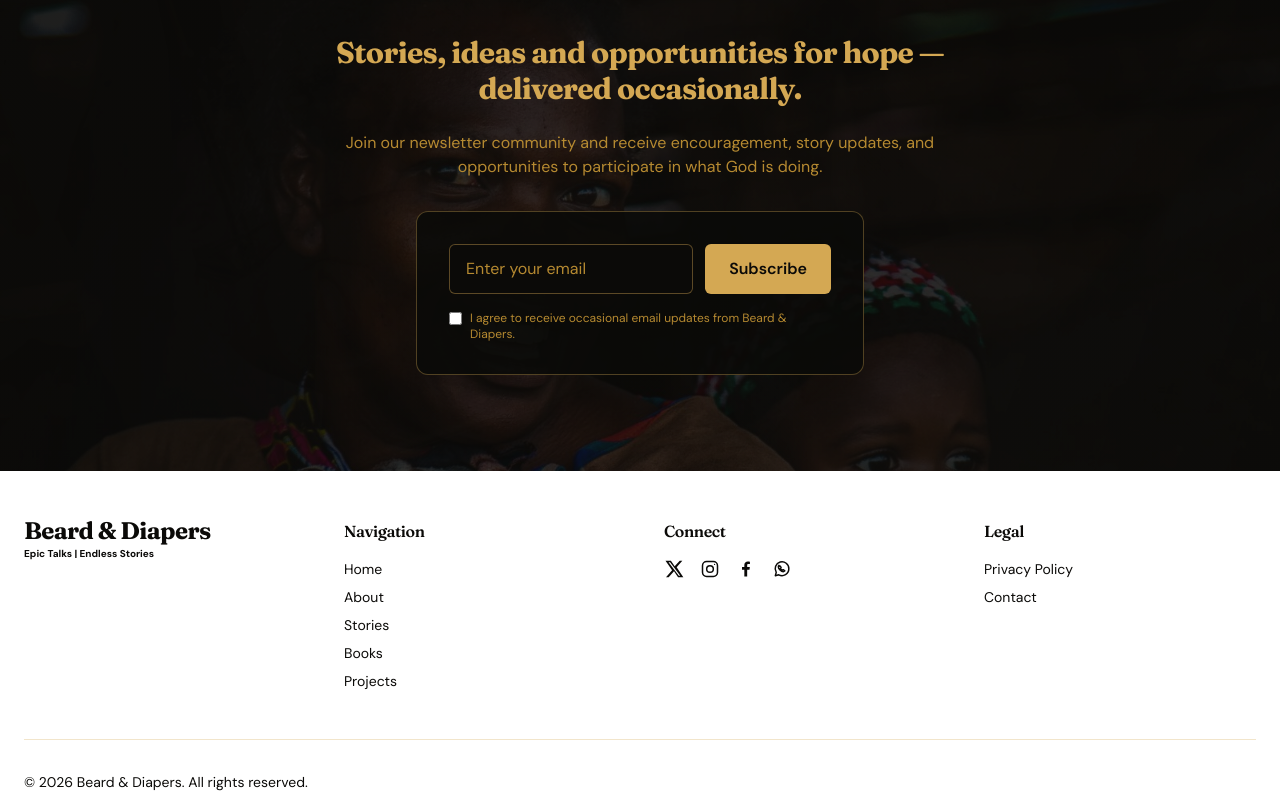
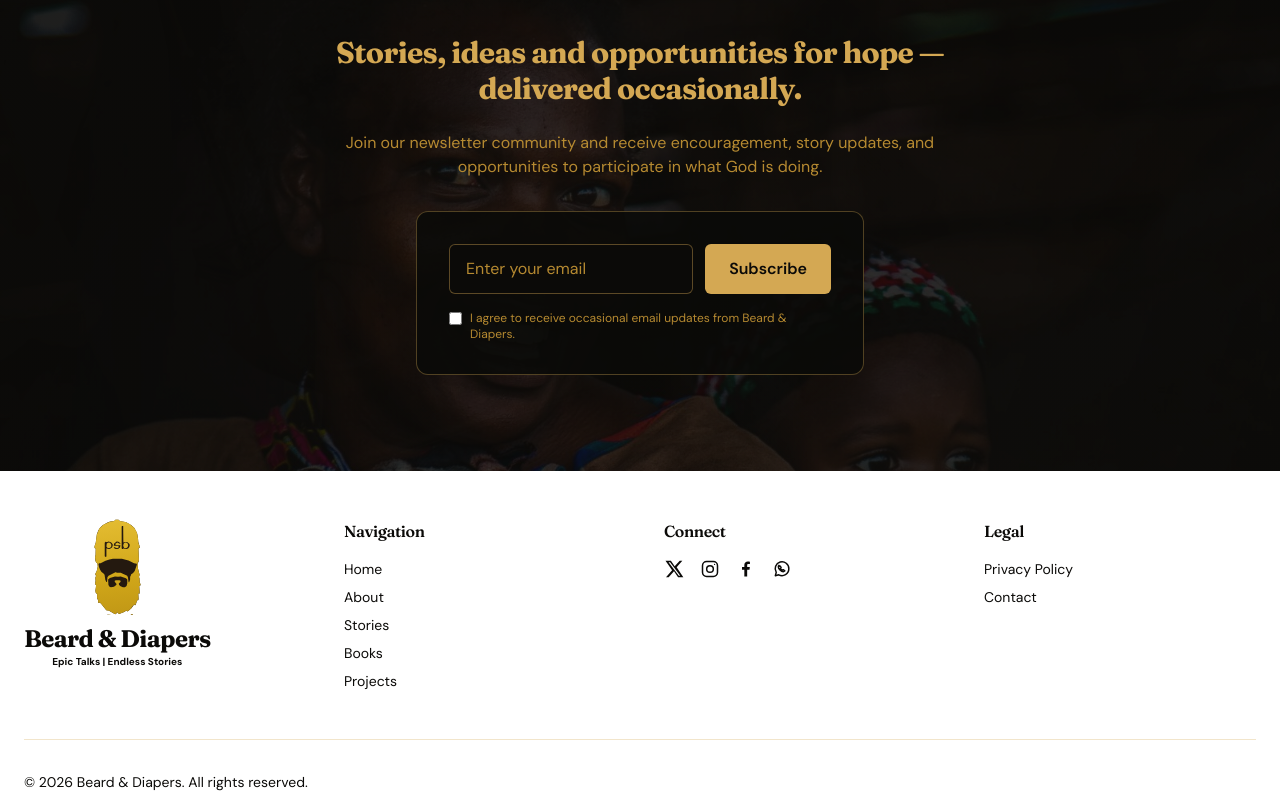
Before and after one commit to Amonochuka/blog, a Next.js app: page / in a window 1280 px wide. Shown: the part 4032-4832 px from the top of the page. Built offline with nearby package versions, Linux system fonts and the light colour scheme.

Commit message:
Keep logo mark with black footer wordmark

```diff
--- a/src/components/Footer.tsx
+++ b/src/components/Footer.tsx
@@ -1,3 +1,4 @@
+import Image from "next/image";
 import Link from "next/link";
 
 export function Footer() {
@@ -6,7 +7,16 @@ export function Footer() {
       <div className="max-w-7xl mx-auto px-6">
         <div className="grid grid-cols-1 md:grid-cols-2 lg:grid-cols-4 gap-12 mb-12">
           <div>
-            <Link href="/" aria-label="Beard & Diapers home" className="inline-flex flex-col gap-1 rounded-sm text-brand-black focus-visible:outline-2 focus-visible:outline-offset-4 focus-visible:outline-brand-gold">
+            <Link href="/" aria-label="Beard & Diapers home" className="inline-flex flex-col items-center gap-1 rounded-sm text-brand-black focus-visible:outline-2 focus-visible:outline-offset-4 focus-visible:outline-brand-gold">
+              <Image
+                src="/images/beard-diapers-mark.svg"
+                alt=""
+                aria-hidden="true"
+                width={278}
+                height={571}
+                unoptimized
+                className="mb-2 h-24 w-auto"
+              />
               <span className="font-serif text-2xl font-bold leading-none tracking-tight">
                 Beard &amp; Diapers
               </span>
```
